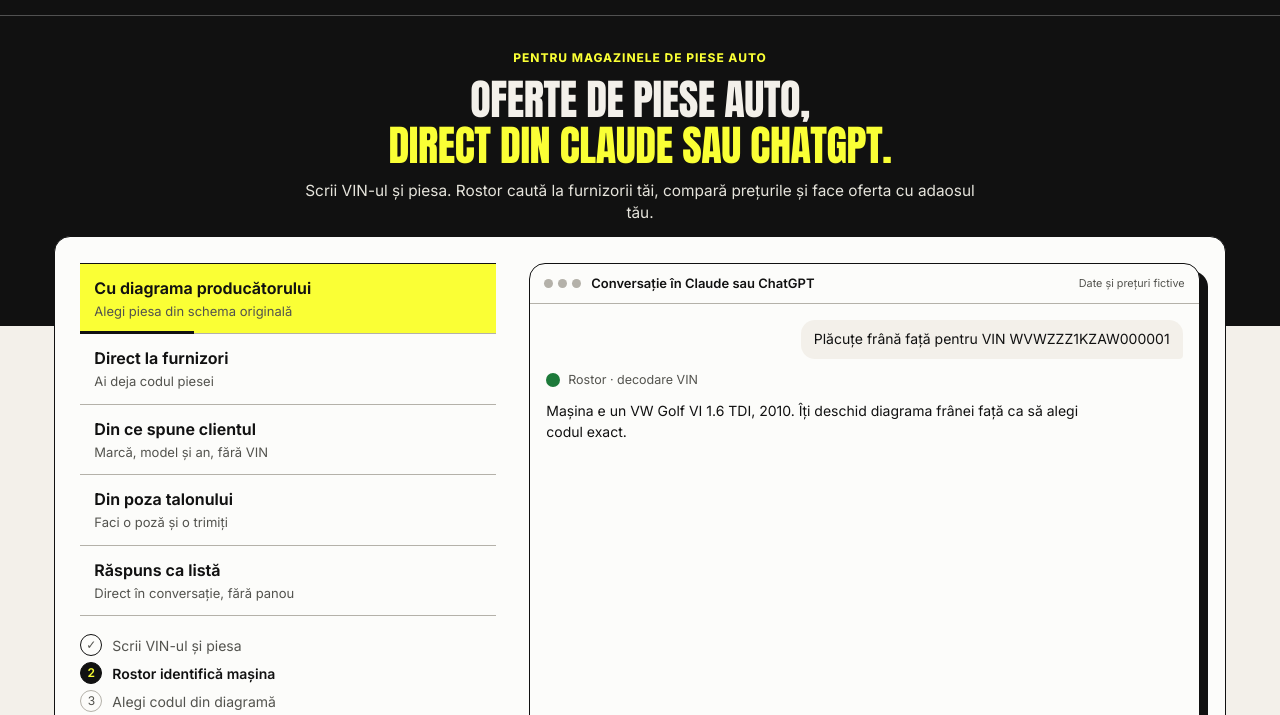
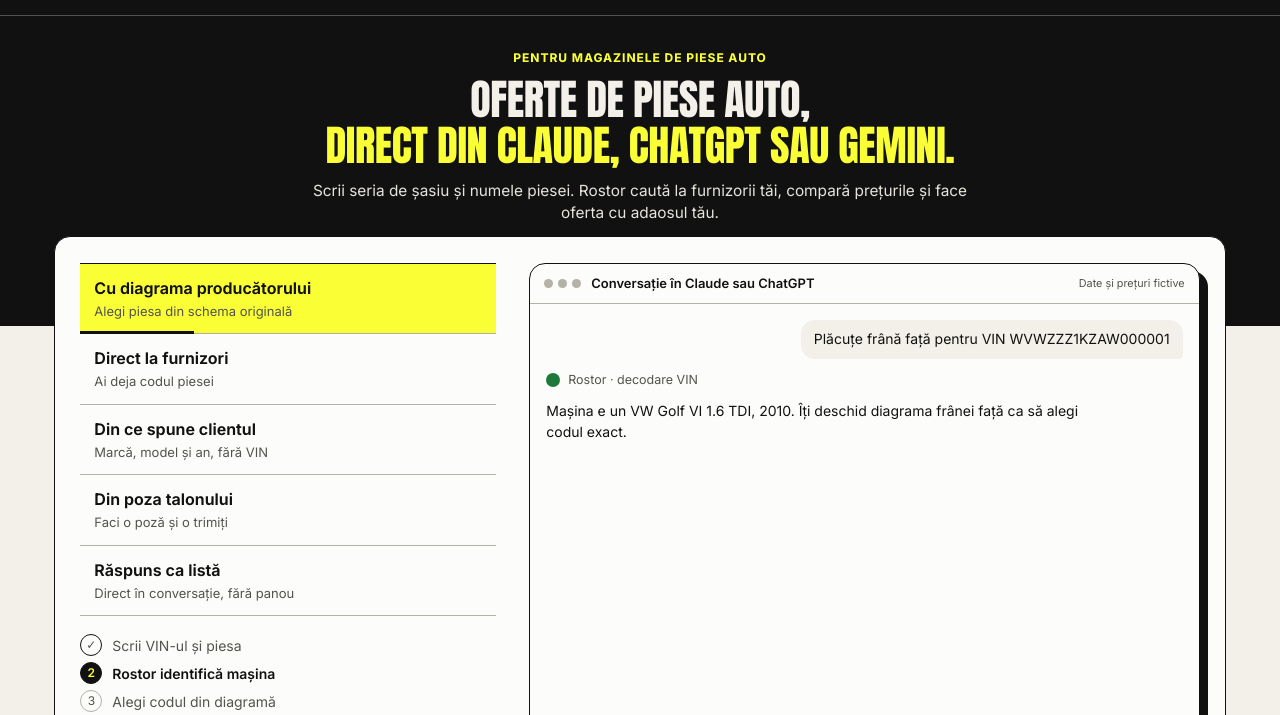
Before and after one commit to robeger/rostor-site, a plain HTML site: page index.html in a window 1280 px wide. Shown: the part 66-781 px from the top of the page. Drawn offline with Linux system fonts and the light colour scheme.

Commit message:
copy(site): first-screen message names Gemini and says chassis number and part name

```diff
--- a/index.html
+++ b/index.html
@@ -39,8 +39,8 @@
 <a class="skip" href="#principal">Sari la conținut</a>
 <div id="app"><header class="header"><div class="header-row wrap"><a href="/" class="brand" aria-label="Rostor, pagina principală"><svg aria-hidden="true"><use href="#r-mark"></use></svg>rostor.</a><nav class="nav" aria-label="Navigare site"><a href="/cum-functioneaza">Cum funcționează</a><a href="/furnizori">Furnizori</a><a href="/preturi">Preț</a><a href="/intrebari">Întrebări</a><a href="/contact">Contact</a><a class="mobile-login" href="https://app.rostor.ro/cont">Intră în cont</a></nav><div class="header-actions"><a class="btn btn-outline login" href="https://app.rostor.ro/cont">Intră în cont</a><a class="btn btn-yellow " href="https://app.rostor.ro/start">Creează cont</a><button class="menu-toggle" type="button" aria-label="Meniu" aria-expanded="false" data-action="menu"><svg class="icon" aria-hidden="true"><use href="#i-menu"></use></svg></button></div></div></header><main id="principal" tabindex="-1"><section class="hero-intro dark"><div class="wrap">
 <p class="eyebrow">Pentru magazinele de piese auto</p>
-<h1>Oferte de piese auto, <span>direct din Claude sau ChatGPT.</span></h1>
-<p class="hero-lead">Scrii VIN-ul și piesa. Rostor caută la furnizorii tăi, compară prețurile și face oferta cu adaosul tău.</p>
+<h1>Oferte de piese auto, <span>direct din Claude, ChatGPT sau Gemini.</span></h1>
+<p class="hero-lead">Scrii seria de șasiu și numele piesei. Rostor caută la furnizorii tăi, compară prețurile și face oferta cu adaosul tău.</p>
 
 </div></section><section class="demo-stage" id="produs"><div class="wrap"><div class="live-demo" id="exemple">
     <div class="ld-side"><div class="ld-tabs" role="group" aria-label="Alege un scenariu"><button type="button" data-demo-pick="0" aria-pressed="true"><b>Cu diagrama producătorului</b><small>Alegi piesa din schema originală</small><i aria-hidden="true"></i></button><button type="button" data-demo-pick="1" aria-pressed="false"><b>Direct la furnizori</b><small>Ai deja codul piesei</small><i aria-hidden="true"></i></button><button type="button" data-demo-pick="2" aria-pressed="false"><b>Din ce spune clientul</b><small>Marcă, model și an, fără VIN</small><i aria-hidden="true"></i></button><button type="button" data-demo-pick="3" aria-pressed="false"><b>Din poza talonului</b><small>Faci o poză și o trimiți</small><i aria-hidden="true"></i></button><button type="button" data-demo-pick="4" aria-pressed="false"><b>Răspuns ca listă</b><small>Direct în conversație, fără panou</small><i aria-hidden="true"></i></button></div>
```
